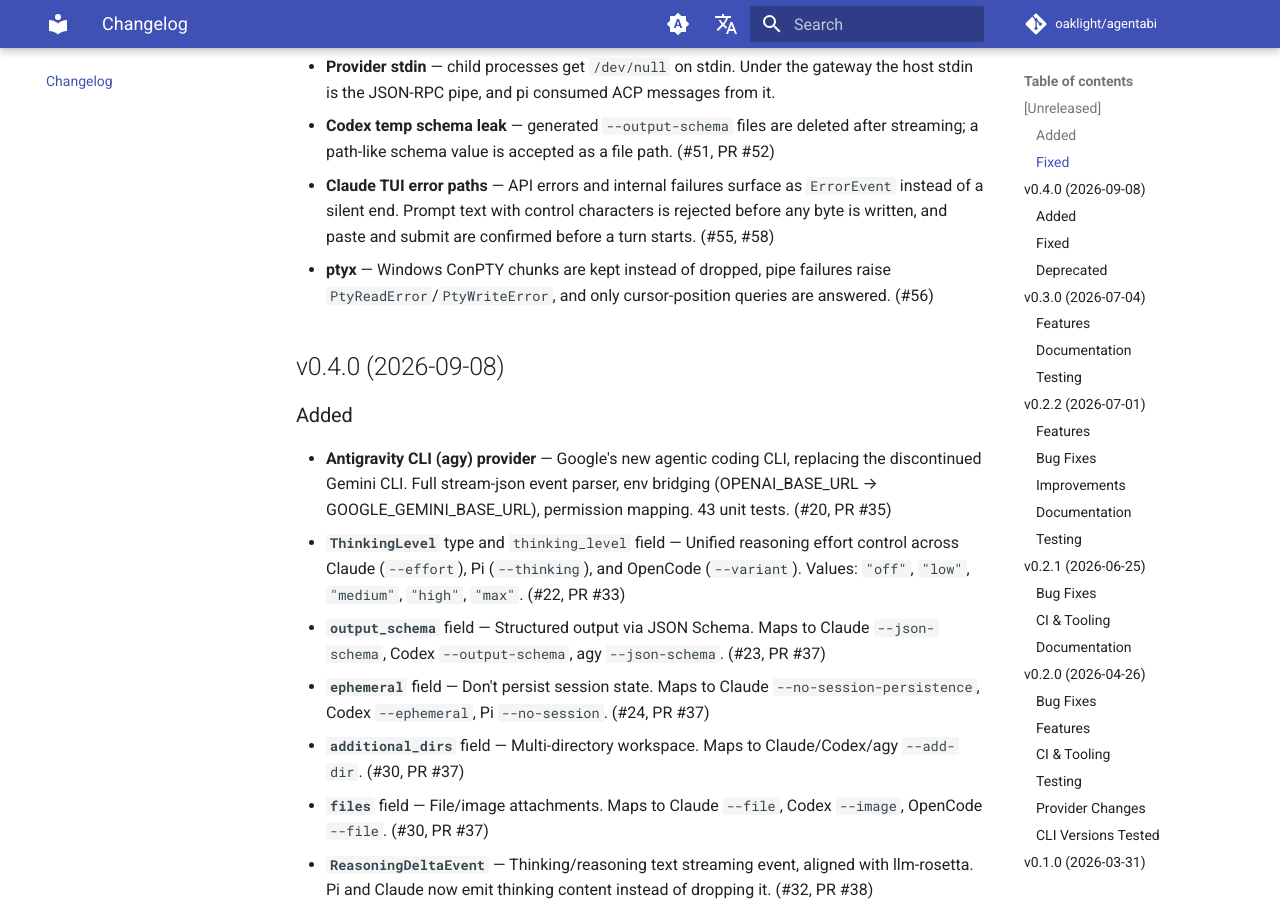
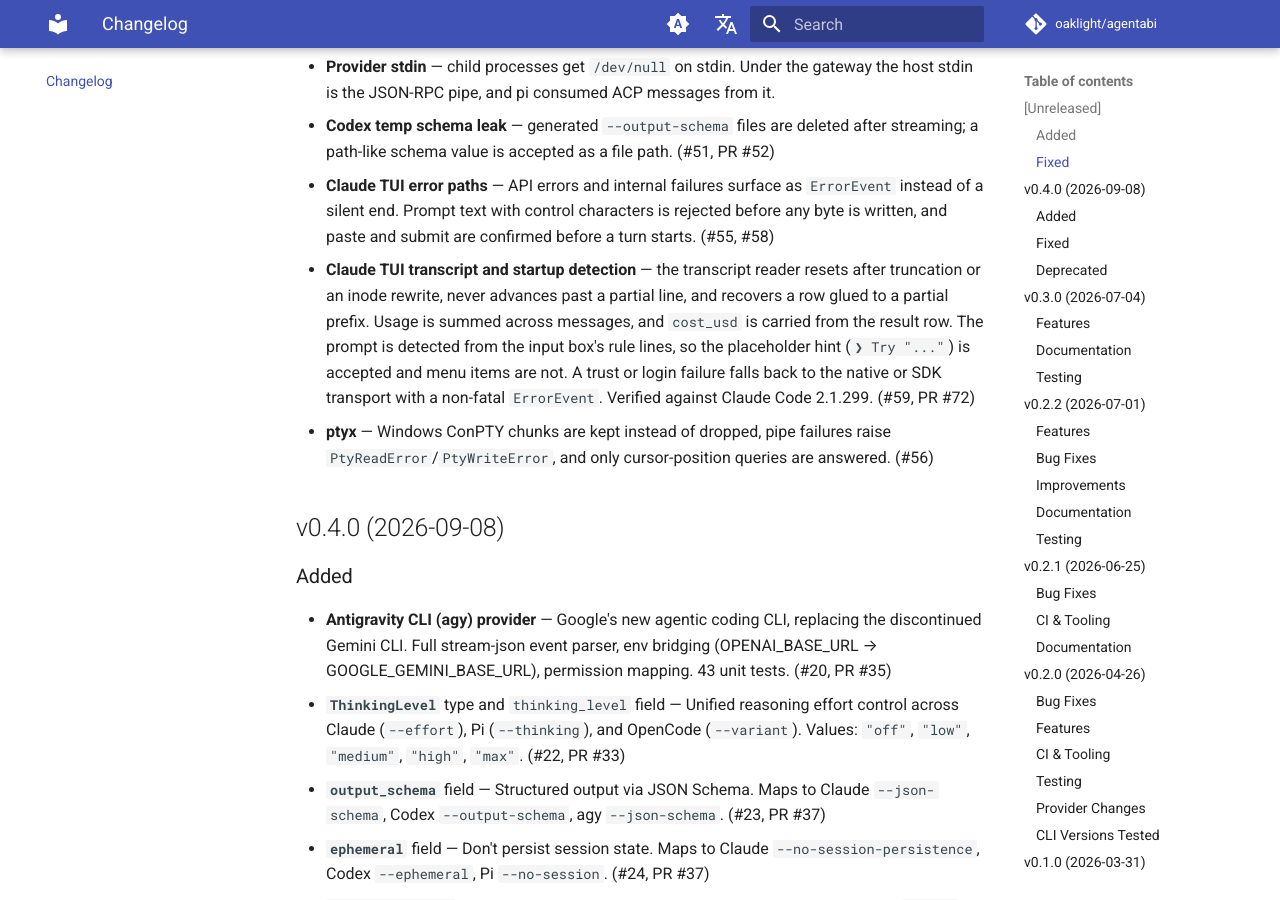
Before and after one commit to Oaklight/agentabi, an MkDocs documentation site: the page built from docs/changelog.md, in a window 1280 px wide and 900 px high, scrolled down 1257 px. Built offline with MkDocs 1.6.1 and Material for MkDocs 9.7.7, drawn with Linux system fonts in a browser that asks for light colours; comment, search, counter and statistics services are not loaded.

Commit message:
docs: record TUI transcript and startup detection hardening

```diff
--- a/docs/changelog.md
+++ b/docs/changelog.md
@@ -19,6 +19,7 @@
 - **Provider stdin** — child processes get `/dev/null` on stdin. Under the gateway the host stdin is the JSON-RPC pipe, and pi consumed ACP messages from it.
 - **Codex temp schema leak** — generated `--output-schema` files are deleted after streaming; a path-like schema value is accepted as a file path. (#51, PR #52)
 - **Claude TUI error paths** — API errors and internal failures surface as `ErrorEvent` instead of a silent end. Prompt text with control characters is rejected before any byte is written, and paste and submit are confirmed before a turn starts. (#55, #58)
+- **Claude TUI transcript and startup detection** — the transcript reader resets after truncation or an inode rewrite, never advances past a partial line, and recovers a row glued to a partial prefix. Usage is summed across messages, and `cost_usd` is carried from the result row. The prompt is detected from the input box's rule lines, so the placeholder hint (`❯ Try "..."`) is accepted and menu items are not. A trust or login failure falls back to the native or SDK transport with a non-fatal `ErrorEvent`. Verified against Claude Code 2.1.299. (#59, PR #72)
 - **ptyx** — Windows ConPTY chunks are kept instead of dropped, pipe failures raise `PtyReadError`/`PtyWriteError`, and only cursor-position queries are answered. (#56)
 
 ## v0.4.0 (2026-09-08)
```
